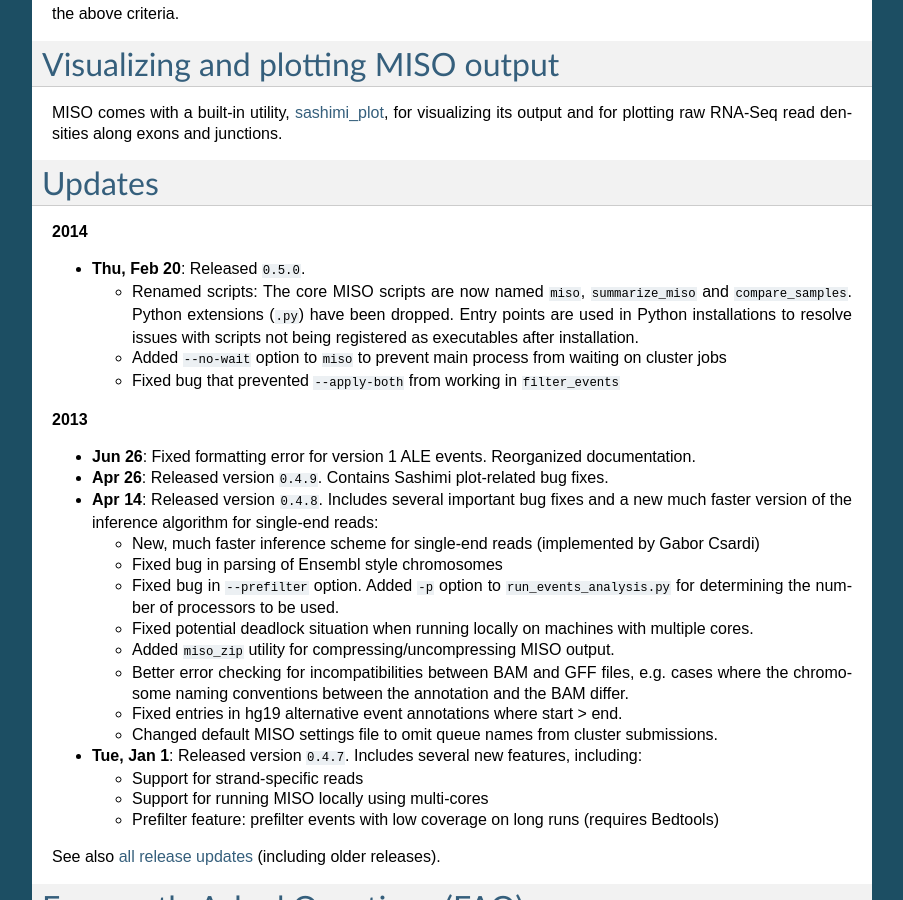
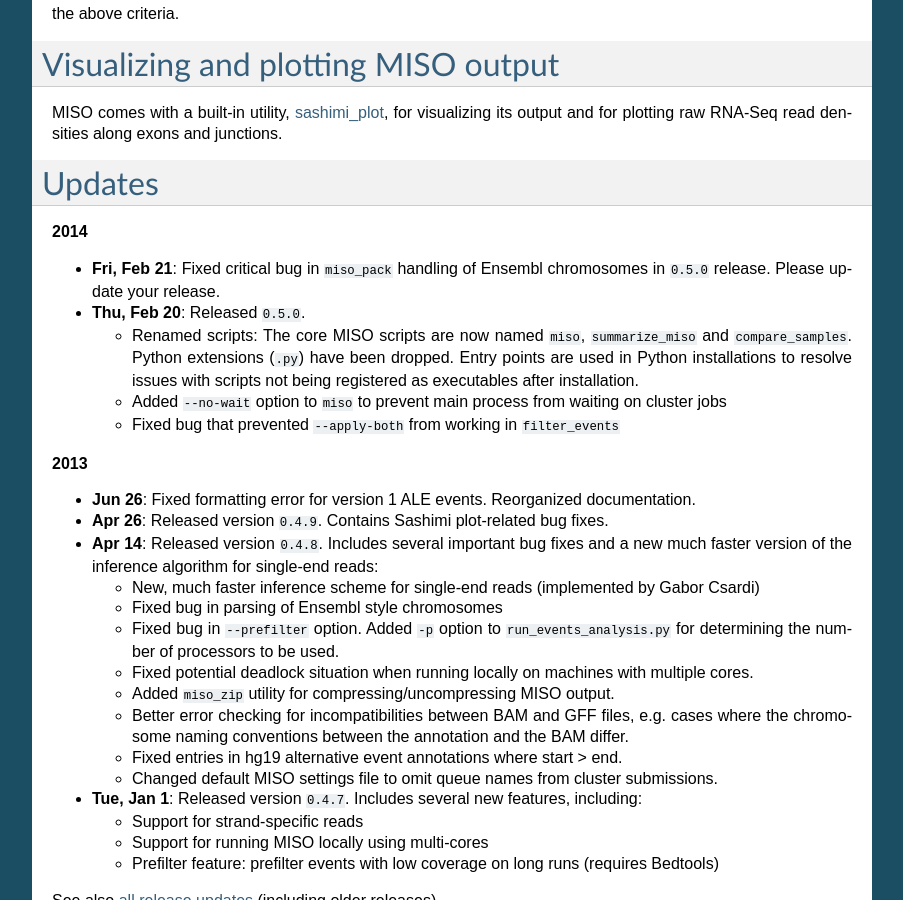
Before and after one commit to yarden/MISO, a Sphinx documentation site: the page built from docs/source/index.rst, in a window 1280 px wide and 900 px high, scrolled down 27345 px. Shown: the whole window, without its empty margins (198-1101 px from the left). Built offline with Sphinx 7.4.7, drawn with Linux system fonts in a browser that asks for light colours; some of the changed text lies outside the part shown.

Commit message:
Changes to docs

```diff
--- a/docs/source/index.rst
+++ b/docs/source/index.rst
@@ -110,7 +110,7 @@ Releases
 
 MISO is available as a Python package, listed as ``misopy`` in `pypi`_ (Python Package Index).
 
-* MISO version 0.5.0 (`misopy-0.5.0.tar.gz`_), February 20, 2014 release (**Latest version**)
+* MISO version 0.5.0 (`misopy-0.5.0.tar.gz`_), February 21, 2014 release (**Latest version**)
 * MISO version 0.4.9 (`misopy-0.4.9.tar.gz`_), April 26, 2013 release
 * MISO version 0.4.8 (`misopy-0.4.8.tar.gz`_), April 14, 2013 release
 * MISO version 0.4.7 (`misopy-0.4.7.tar.gz`_), Christmas, 2013 release
@@ -1128,6 +1128,8 @@ Updates
 =======
 
 **2014**
+
+* **Fri, Feb 21**: Fixed critical bug in ``miso_pack`` handling of Ensembl chromosomes in ``0.5.0`` release. Please update your release.
 
 * **Thu, Feb 20**: Released ``0.5.0``.
 
```
